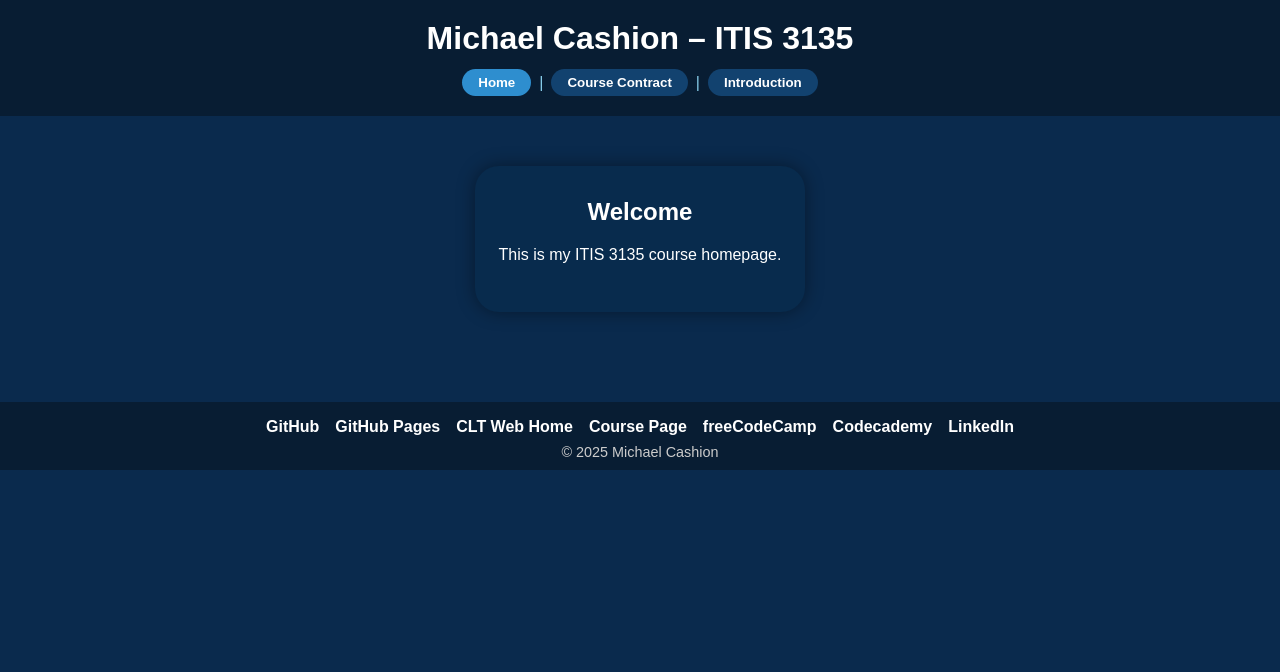
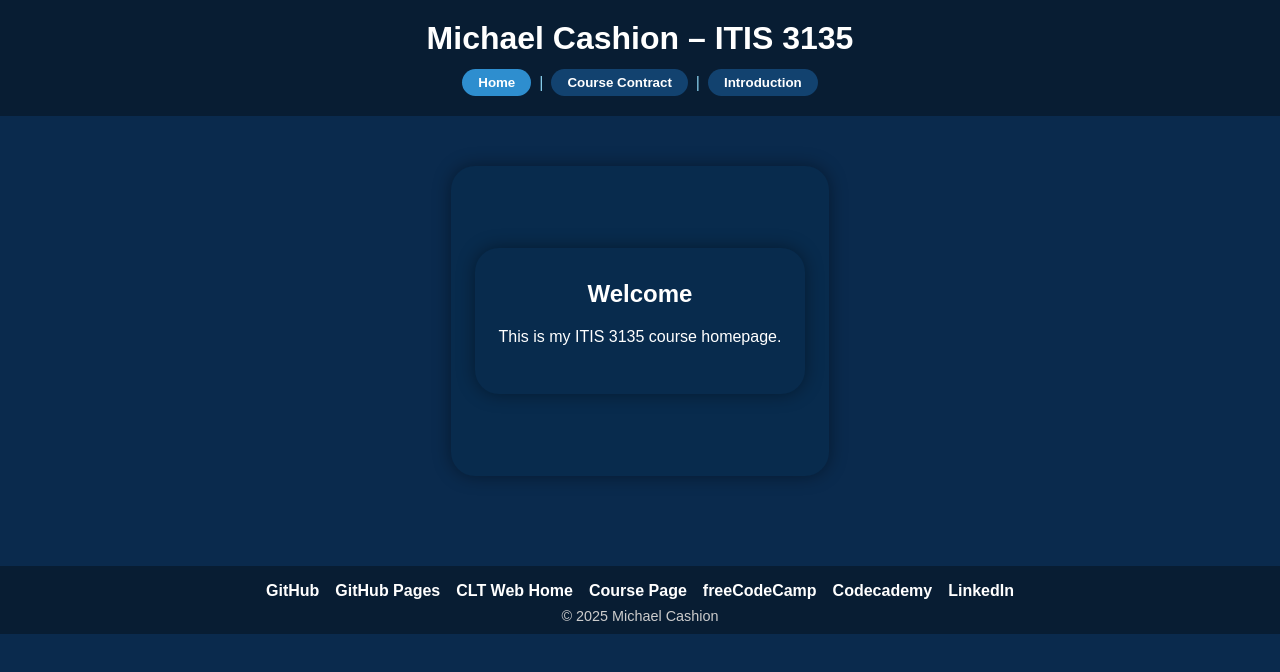
Before and after one commit to mcashio5/itis3135-react, a React (Vite) app: page / in a window 1280 px wide. Shown: the top 672 px of the page. Built offline with nearby package versions, Linux system fonts and the light colour scheme.

Commit message:
Update Home.jsx

```diff
--- a/src/Home.jsx
+++ b/src/Home.jsx
@@ -1,8 +1,9 @@
+// src/Home.jsx
 export default function Home() {
   return (
-    <div className="main-box">
+    <section className="main-card">
       <h2>Welcome</h2>
       <p>This is my ITIS 3135 course homepage.</p>
-    </div>
+    </section>
   );
 }
```
